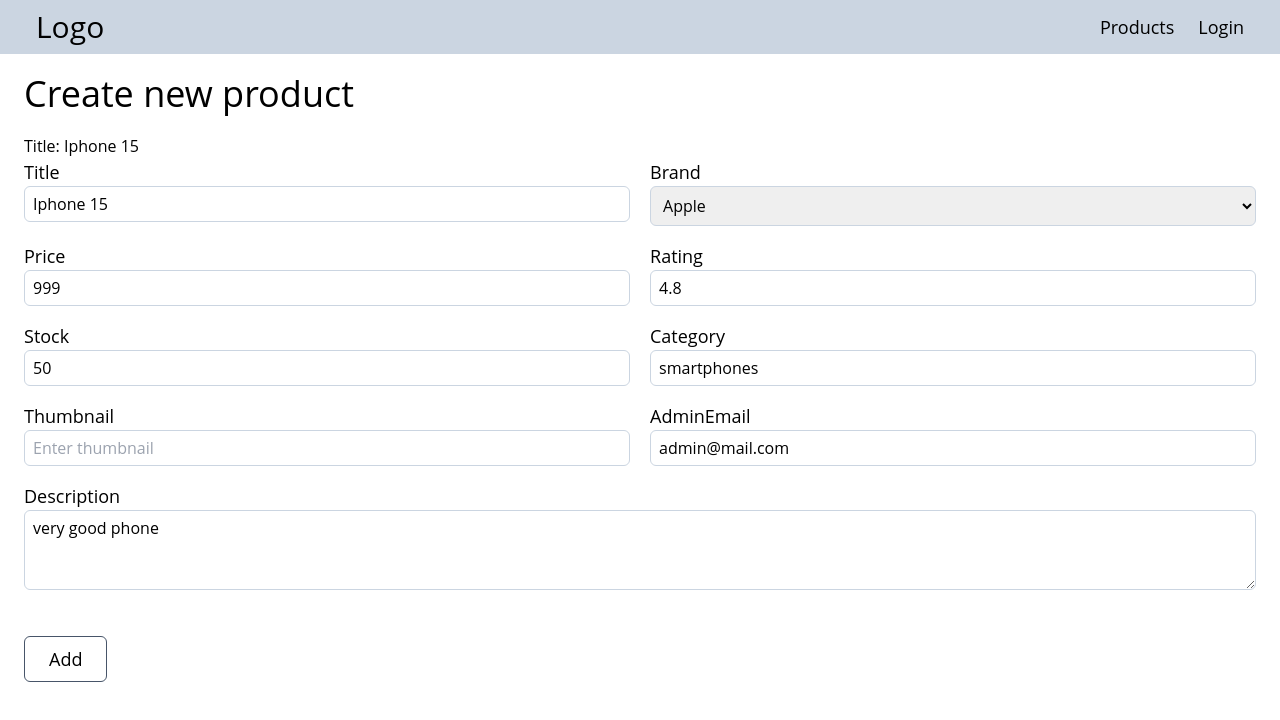
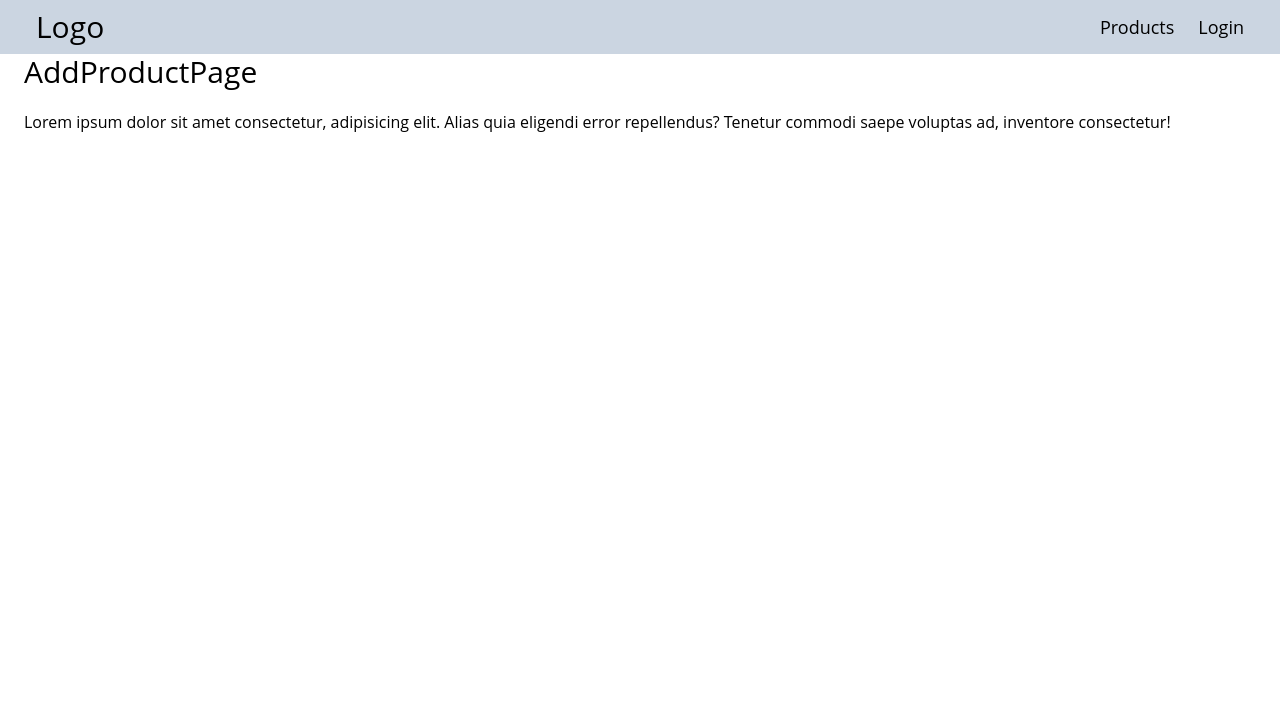
Before and after one commit to Tarvydas-Sarunas/11_react_formik_conext_api, a React (Vite) app: page /products/add in a window 1280 px wide. Shown: the top 720 px of the page. Built offline with nearby package versions, Linux system fonts and the light colour scheme.

Commit message:
new pages Routes

```diff
--- a/src/App.jsx
+++ b/src/App.jsx
@@ -4,6 +4,10 @@ import AddProduct from "./components/products/AddProduct";
 import ProductList from "./components/products/ProductList";
 import Header from "./components/layout/Header";
 import { useState } from "react";
+import HomePage from "./pages/HomePage";
+import AuthPage from "./pages/AuthPage";
+import ProductPage from "./pages/ProductPage";
+import AddProductPage from "./pages/AddProductPage";
 
 export default function App() {
   console.log('App susikure');
@@ -21,9 +25,10 @@ function handleLogin(gotToken) {
     <div className=''>
       <Header isUserLoggedIn={isUserLoggedIn} />
       <Routes>
-        <Route path="/login" element={<Login onLogin={handleLogin}/>} />
-        <Route path="/products" element={<ProductList />} />
-        <Route path="/products/add" element={<AddProduct />} />
+        <Route path="/" element={<HomePage/>} />
+        <Route path="/auth/login" element={<AuthPage onLogin={handleLogin}/>} />
+        <Route path="/products" element={<ProductPage />} />
+        <Route path="/products/add" element={<AddProductPage />} />
       </Routes>
 
     </div>
--- /dev/null
+++ b/src/pages/AddProductPage.jsx
@@ -0,0 +1,10 @@
+import React from 'react'
+
+export default function AddProductPage() {
+  return (
+    <div className='container'>
+      <h1 className='text-3xl mb-5'>AddProductPage</h1>
+      <p>Lorem ipsum dolor sit amet consectetur, adipisicing elit. Alias quia eligendi error repellendus? Tenetur commodi saepe voluptas ad, inventore consectetur!</p>
+    </div>
+  )
+}
--- a/src/pages/AuthPage.jsx
+++ b/src/pages/AuthPage.jsx
@@ -3,7 +3,7 @@ import React from 'react'
 export default function AuthPage() {
   return (
     <div className='container'>
-      <h1 className='text-3xl mb-5'>HomePage</h1>
+      <h1 className='text-3xl mb-5'>AuthPage</h1>
       <p>Lorem ipsum dolor sit amet consectetur, adipisicing elit. Alias quia eligendi error repellendus? Tenetur commodi saepe voluptas ad, inventore consectetur!</p>
     </div>
   )
--- a/src/pages/AddPostPage.jsx
+++ b/src/pages/ProductPage.jsx
@@ -1,9 +1,9 @@
 import React from 'react'
 
-export default function AddPostPage() {
+export default function ProductPage() {
   return (
     <div className='container'>
-      <h1 className='text-3xl mb-5'>HomePage</h1>
+      <h1 className='text-3xl mb-5'>ProductPage</h1>
       <p>Lorem ipsum dolor sit amet consectetur, adipisicing elit. Alias quia eligendi error repellendus? Tenetur commodi saepe voluptas ad, inventore consectetur!</p>
     </div>
   )
```
